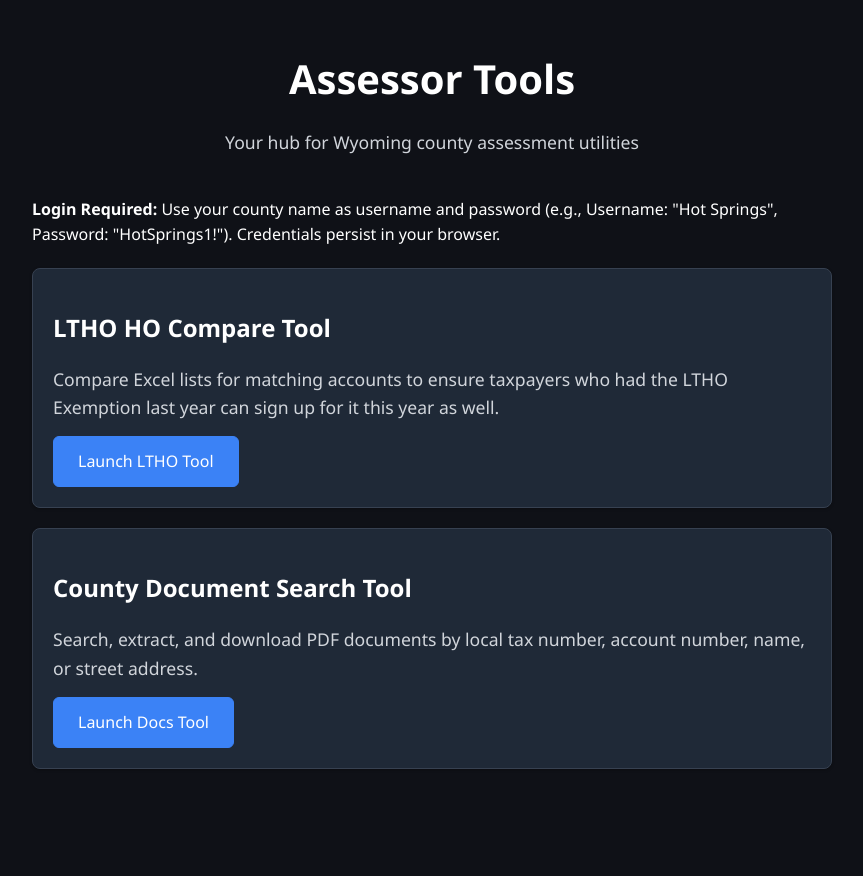
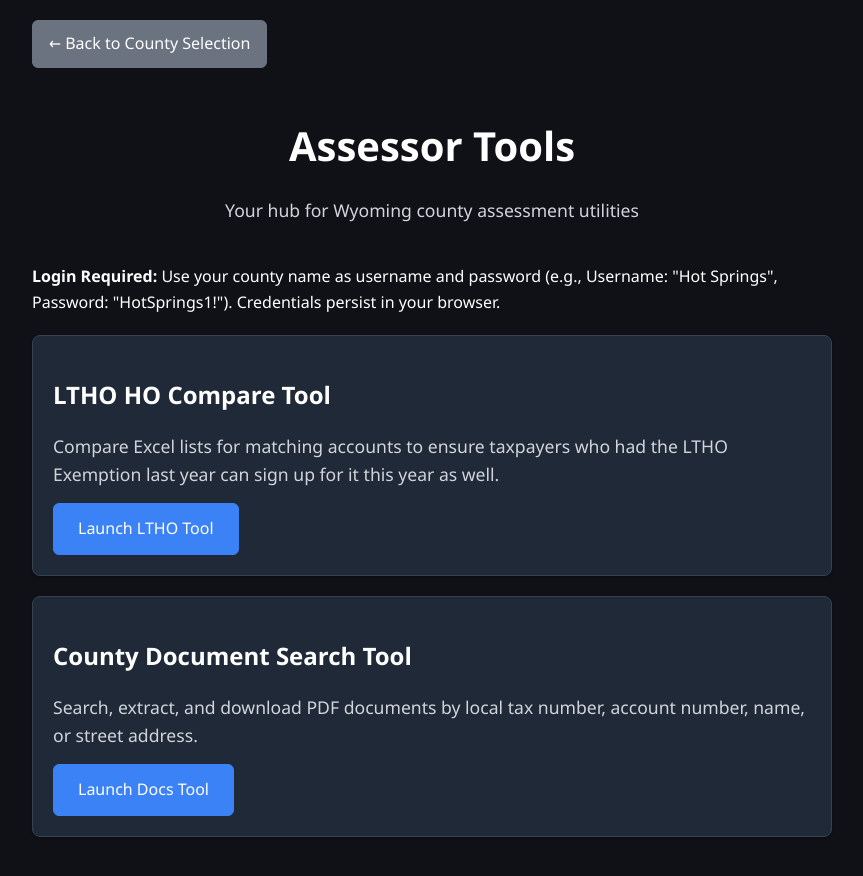
Before and after one commit to ToTheRepublic/LTHO-HO-Compare-Tool, a plain HTML site: page public/index.html in a window 1280 px wide. Shown: the whole page, without its empty margins (208-1071 px from the left). Before the commit the page ends 809 px from the top, so only its background shows below. Drawn offline with Linux system fonts and the light colour scheme.

Commit message:
updated county-landing

```diff
--- a/public/index.html
+++ b/public/index.html
@@ -69,9 +69,29 @@
             margin: 10px 0;
             font-weight: 500;
         }
+        .back-to-counties {
+            display: inline-block;
+            background-color: #6B7280;
+            color: #FFFFFF;
+            padding: 10px 16px;
+            text-decoration: none;
+            border-radius: 6px;
+            font-weight: 500;
+            margin-bottom: 20px;
+            transition: background-color 0.2s;
+            border: 1px solid #6B7280;
+        }
+        .back-to-counties:hover {
+            background-color: #4B5563;
+            border-color: #4B5563;
+        }
     </style>
 </head>
 <body>
+    <a href="https://assessortools.com" class="back-to-counties">
+        ← Back to County Selection
+    </a>
+
     <div class="header">
         <h1>Assessor Tools</h1>
         <p>Your hub for Wyoming county assessment utilities</p>
```
Also changed, not shown: 1 other file.
